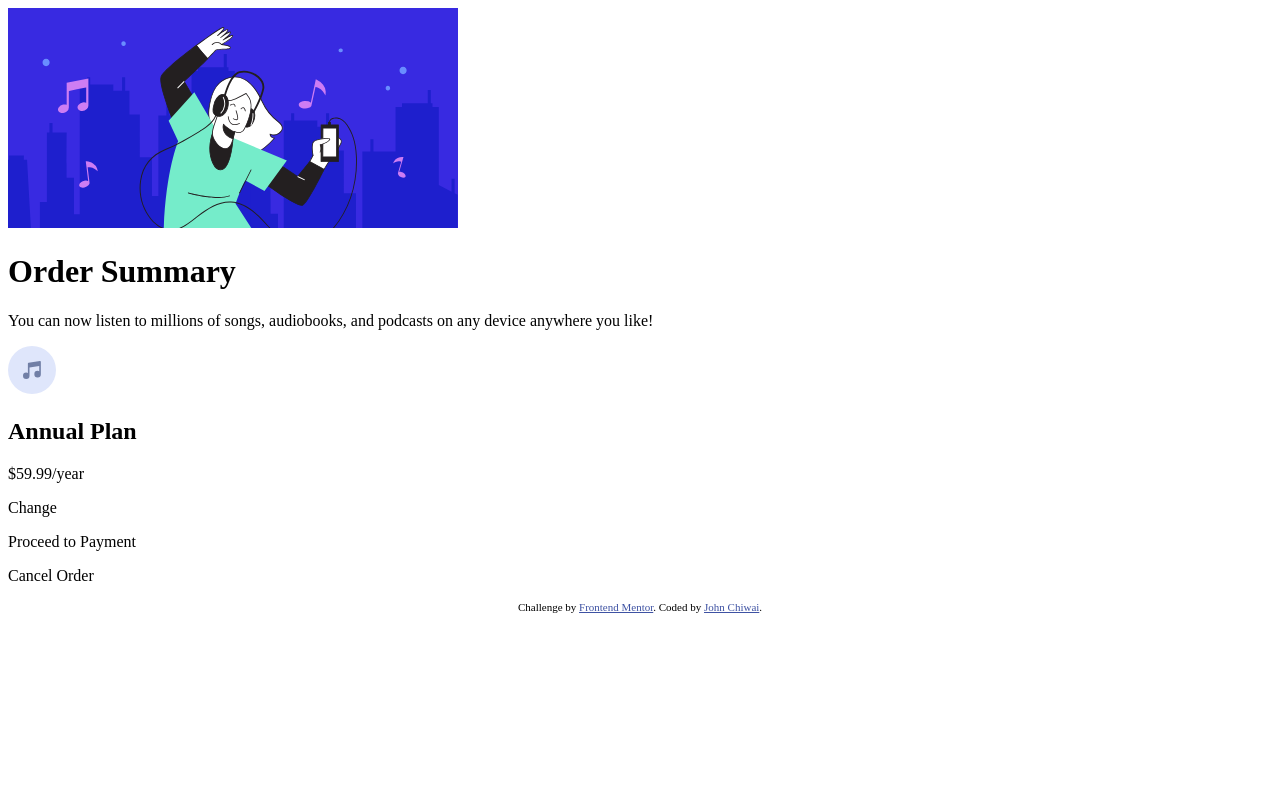
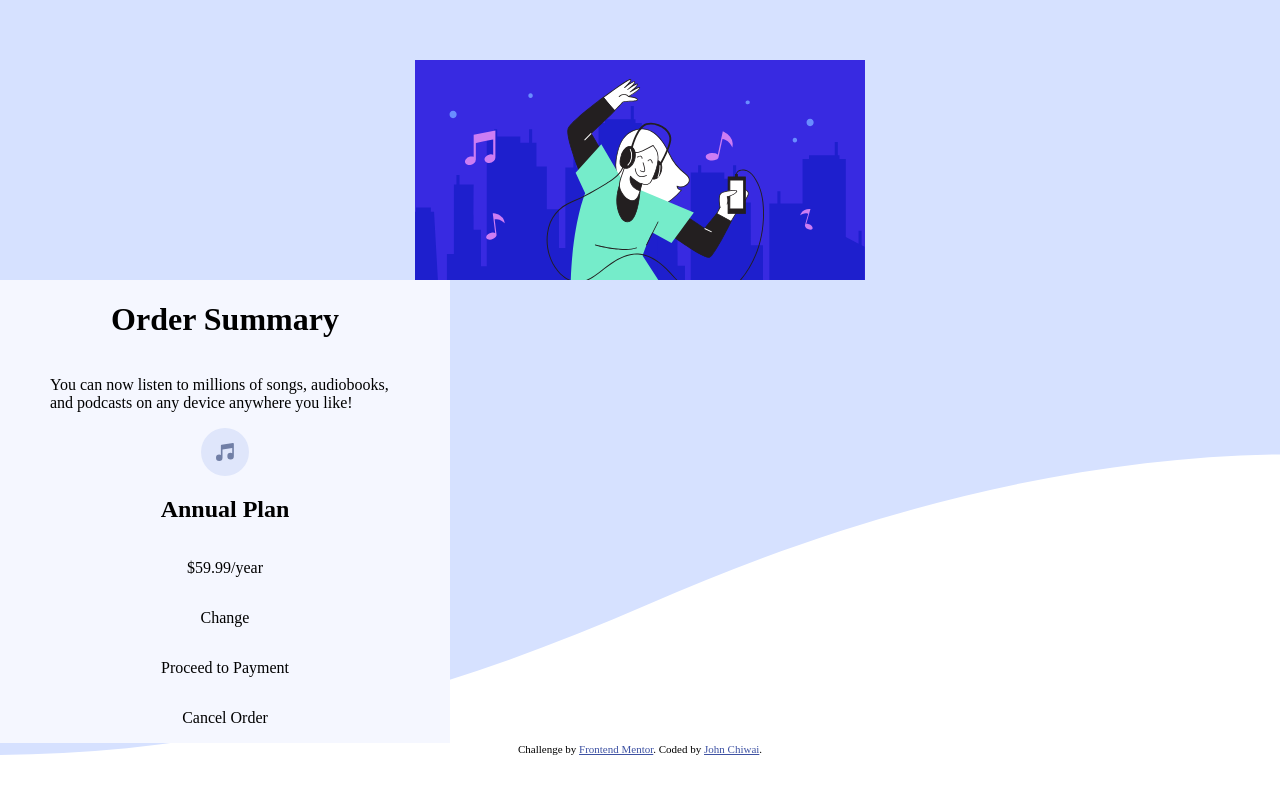
Before and after one commit to jchiwaii/order-summary-component, a plain HTML site: page index.html in a window 1280 px wide. Drawn offline with Linux system fonts and the light colour scheme.

Commit message:
Update styles.css

```diff
--- a/styles.css
+++ b/styles.css
@@ -6,7 +6,29 @@
   --neutral-dark-blue: hsl(223, 47%, 23%);
 }
 
+body {
+  background-image: url(/images/pattern-background-desktop.svg);
+  background-size: cover;
+  background-position: center;
+  background-repeat: no-repeat;
+  margin: 0;
+  padding: 0;
+}
 
+.desktop-image img {
+  display: flex;
+  margin: 60px auto 0 auto;
+  justify-content: center;
+}
+
+.main-content {
+  display: flex;
+  flex-direction: column;
+  align-items: center;
+  width: 350px;
+  background-color: var(--neutral-very-pale-blue);
+  padding: 0 50px;
+}
 
 .attribution {
   font-size: 11px;
```
